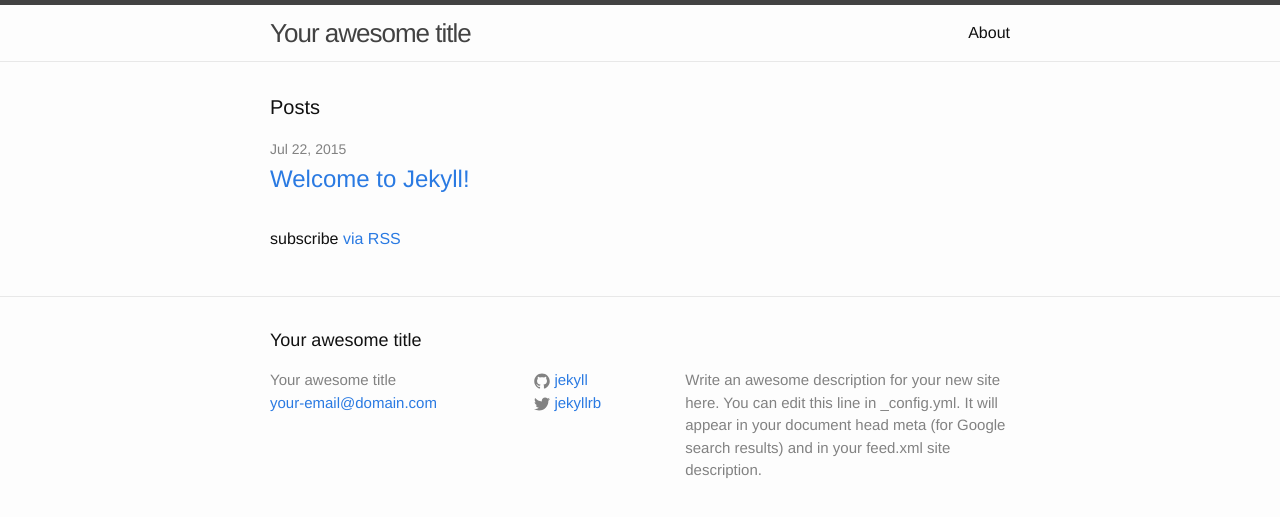
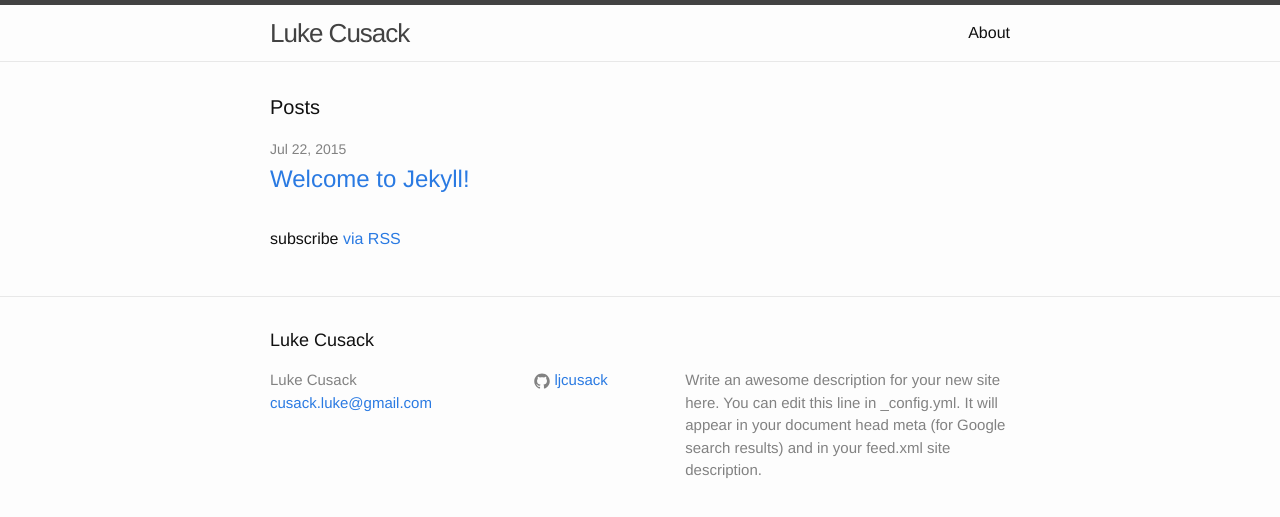
Before and after one commit to mbarry/ljcusack.github.io, a Jekyll site: the page built from index.html, in a window 1280 px wide. Shown: the top 517 px of the page. Built offline with Jekyll 4.4.1, drawn with Linux system fonts in a browser that asks for light colours.

Commit message:
updated _config.yml with my details

```diff
--- a/_config.yml
+++ b/_config.yml
@@ -1,14 +1,14 @@
 # Site settings
-title: Your awesome title
-email: your-email@domain.com
+title: Luke Cusack
+email: cusack.luke@gmail.com
 description: > # this means to ignore newlines until "baseurl:"
   Write an awesome description for your new site here. You can edit this
   line in _config.yml. It will appear in your document head meta (for
   Google search results) and in your feed.xml site description.
 baseurl: "" # the subpath of your site, e.g. /blog/
-url: "http://yourdomain.com" # the base hostname & protocol for your site
-twitter_username: jekyllrb
-github_username:  jekyll
+url: "http://www.ljcusack.id.au" # the base hostname & protocol for your site
+#twitter_username: jekyllrb
+github_username:  ljcusack
 
 # Build settings
 markdown: kramdown
```
